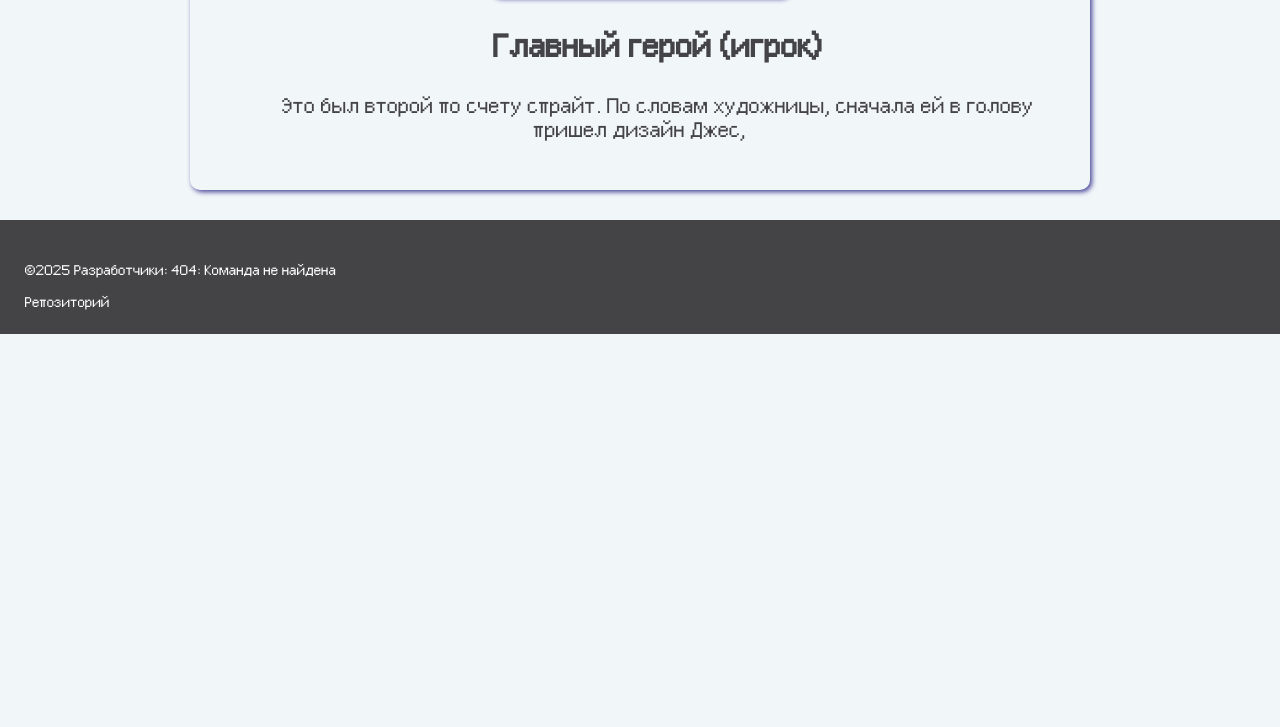
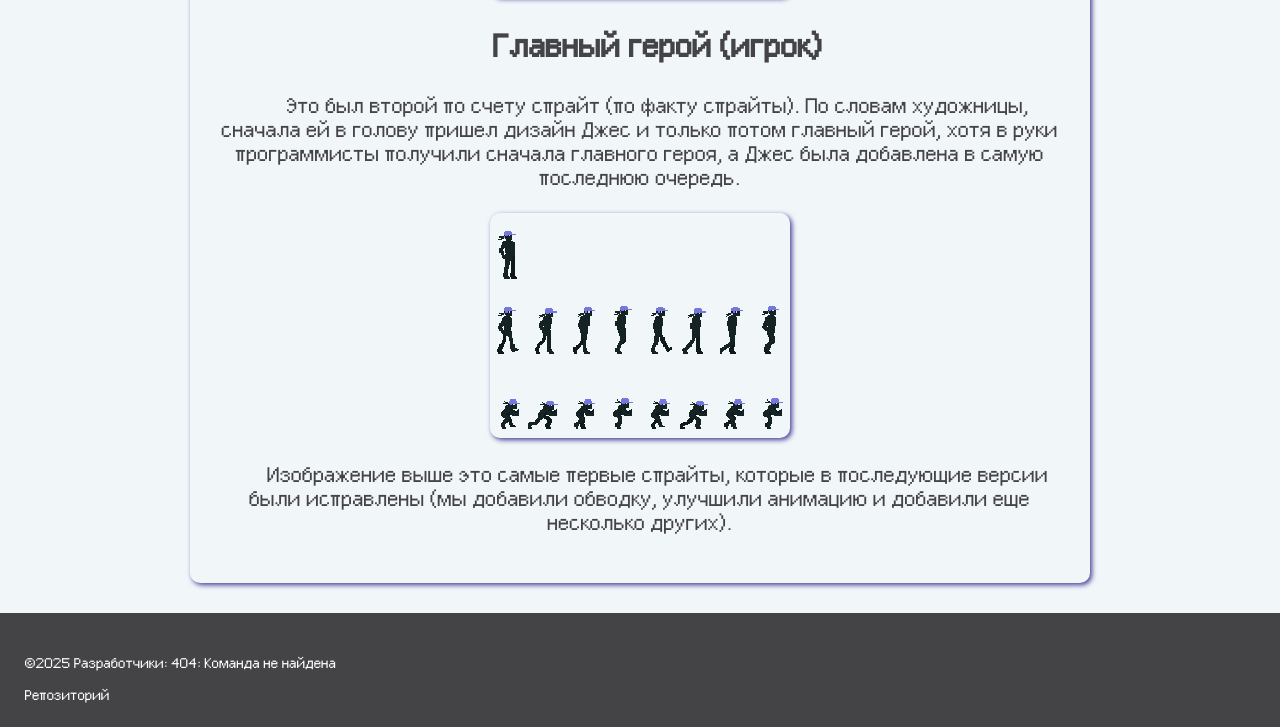
Before and after one commit to Springlezz/hackathon_gamedev2025, a plain HTML site: page gallery.html in a window 1280 px wide. Shown: the part 2581-3308 px from the top of the page. Before the commit the page ends 2915 px from the top, so only its background shows below. Drawn offline with Linux system fonts and the light colour scheme.

Commit message:
gallery update

```diff
--- a/gallery.html
+++ b/gallery.html
@@ -50,8 +50,9 @@
                 <img class="gallery-pictures" src="/webPictures/gallery/jester-sketch.jpg" alt="Джестер недорисованная">
                 <img class="gallery-pictures" src="/webPictures/gallery/jester-1version.jpg" alt="Джестер 1 версия">
                 <h2>Главный герой (игрок)</h2>
-                <p>Это был второй по счету спрайт. По словам художницы, сначала ей в голову пришел дизайн Джес, </p>
-
+                <p>Это был второй по счету спрайт (по факту спрайты). По словам художницы, сначала ей в голову пришел дизайн Джес и только потом главный герой, хотя в руки программисты получили сначала главного героя, а Джес была добавлена в самую последнюю очередь.</p>
+                <img class="gallery-pictures" src="/webPictures/gallery/hero-run.png" alt="Главный герой недорисованная">
+                <p>Изображение выше это самые первые спрайты, которые в последующие версии были исправлены (мы добавили обводку, улучшили анимацию и добавили еще несколько других).</p>
             </div>
 
             <!-- Футер -->
--- a/styles/main.css
+++ b/styles/main.css
@@ -29,7 +29,7 @@
 :root {
     --primary-color: #000000;
     --secondary-color: #7577de;
-    --third-color: #96debc;
+    --third-color: #86d4b0;
     --text-color: #ffffff;
     --background-color: #f1f6f9;
     --darkest-color: #444346;
```
